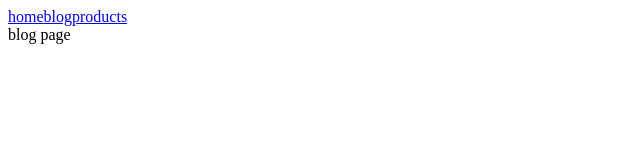
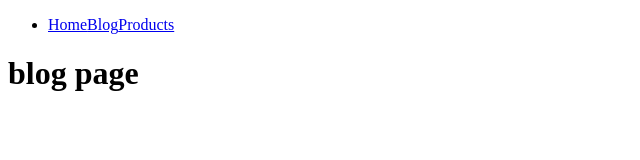
Before and after one commit to reggaeman007jah/gatsbyProject1, a Gatsby site: page /blog in a window 1280 px wide. Shown: the whole page, without its empty margins (0-640 px from the left). Built offline with nearby package versions, Linux system fonts and the light colour scheme; Gatsby itself is replaced by a stand-in of ours.

Commit message:
added navbar component

```diff
--- /dev/null
+++ b/src/components/Navbar.js
@@ -0,0 +1,18 @@
+import React from "react"
+import { Link } from "gatsby"
+
+const Navbar = () => {
+  return (
+    <nav>
+      <ul>
+        <li>
+          <Link to="/">Home</Link>
+          <Link to="/blog">Blog</Link>
+          <Link to="/products">Products</Link>
+        </li>
+      </ul>
+    </nav>
+  )
+}
+
+export default Navbar
--- a/src/pages/blog.js
+++ b/src/pages/blog.js
@@ -1,14 +1,13 @@
 import React, { Component } from "react"
 import { Link } from "gatsby"
+import Navbar from "../components/Navbar"
 
 export default class blog extends Component {
   render() {
     return (
       <div>
-        <Link to="/">home</Link>
-        <Link to="/blog">blog</Link>
-        <Link to="/products">products</Link>
-        <div>blog page</div>
+        <Navbar />
+        <h1>blog page</h1>
       </div>
     )
   }
```
Also changed, not shown: src/pages/404.js (+8 -1 lines), src/pages/index.js (+4 -4 lines), src/pages/products.js (+3 -4 lines).
